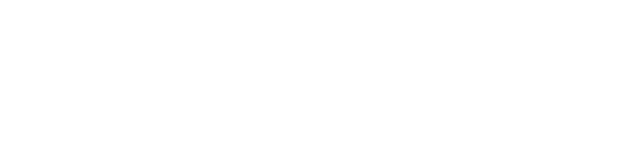
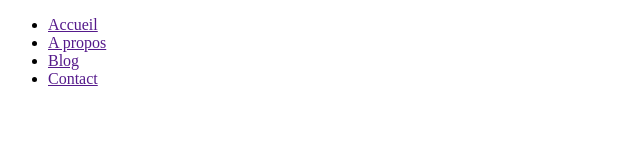
Before and after one commit to Lucreine/mon_site_web, a plain HTML site: page index.html in a window 1280 px wide. Shown: the whole page, without its empty margins (0-640 px from the left). Drawn offline with Linux system fonts and the light colour scheme.

Commit message:
mise en place de l'entête

```diff
--- a/index.html
+++ b/index.html
@@ -8,6 +8,21 @@
     <title>Mon site web</title>
 </head>
 <body>
+    <header>
+        <ul>
+            <li><a href="">Accueil</a></li>
+            <li><a href="">A propos</a></li>
+            <li><a href="">Blog</a></li>
+            <li><a href="">Contact</a></li>
+        </ul>
+    </header>
 
+    <main>
+
+    </main>
+
+    <footer>
+
+    </footer>
 </body>
 </html>
```
